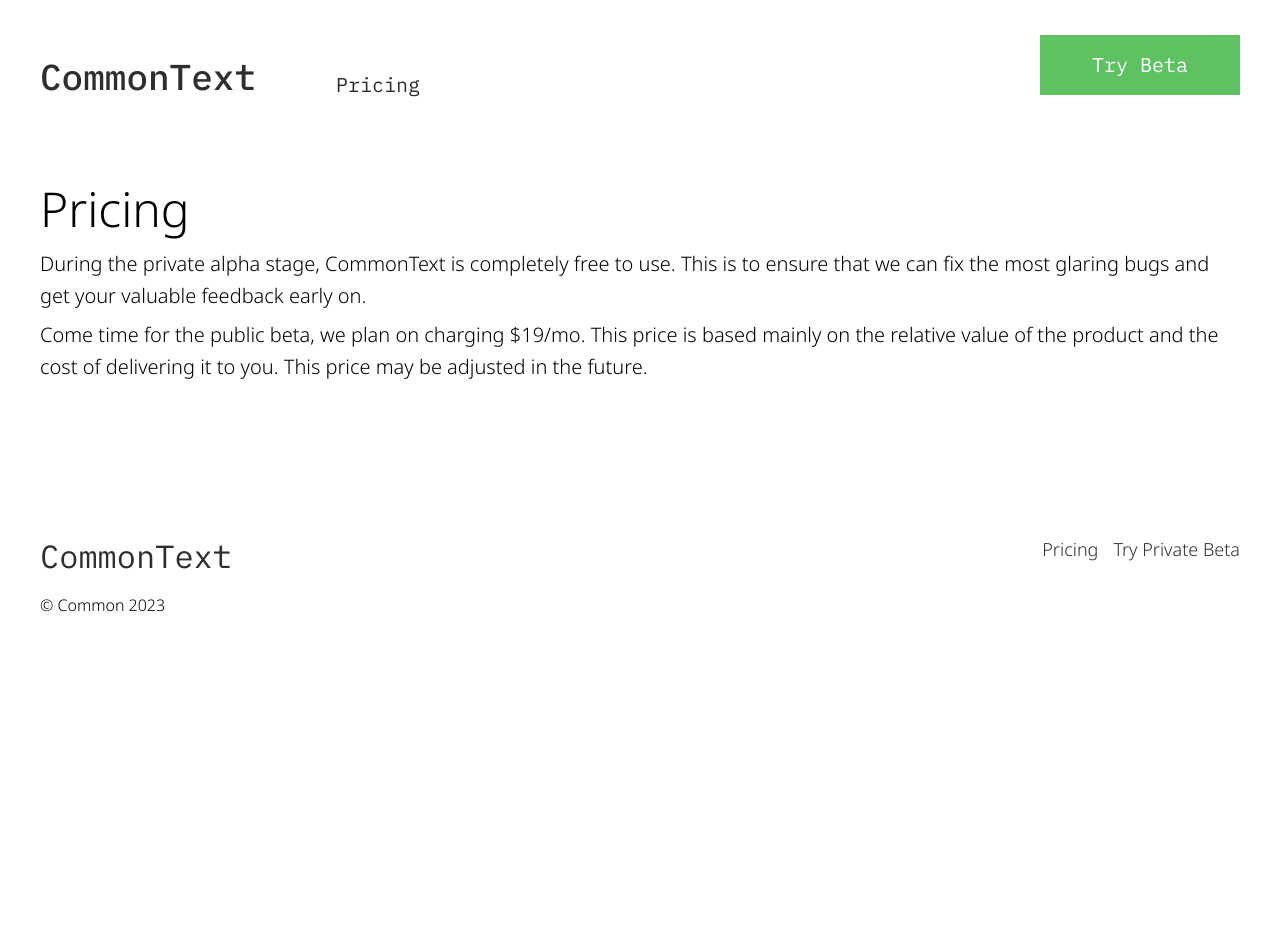
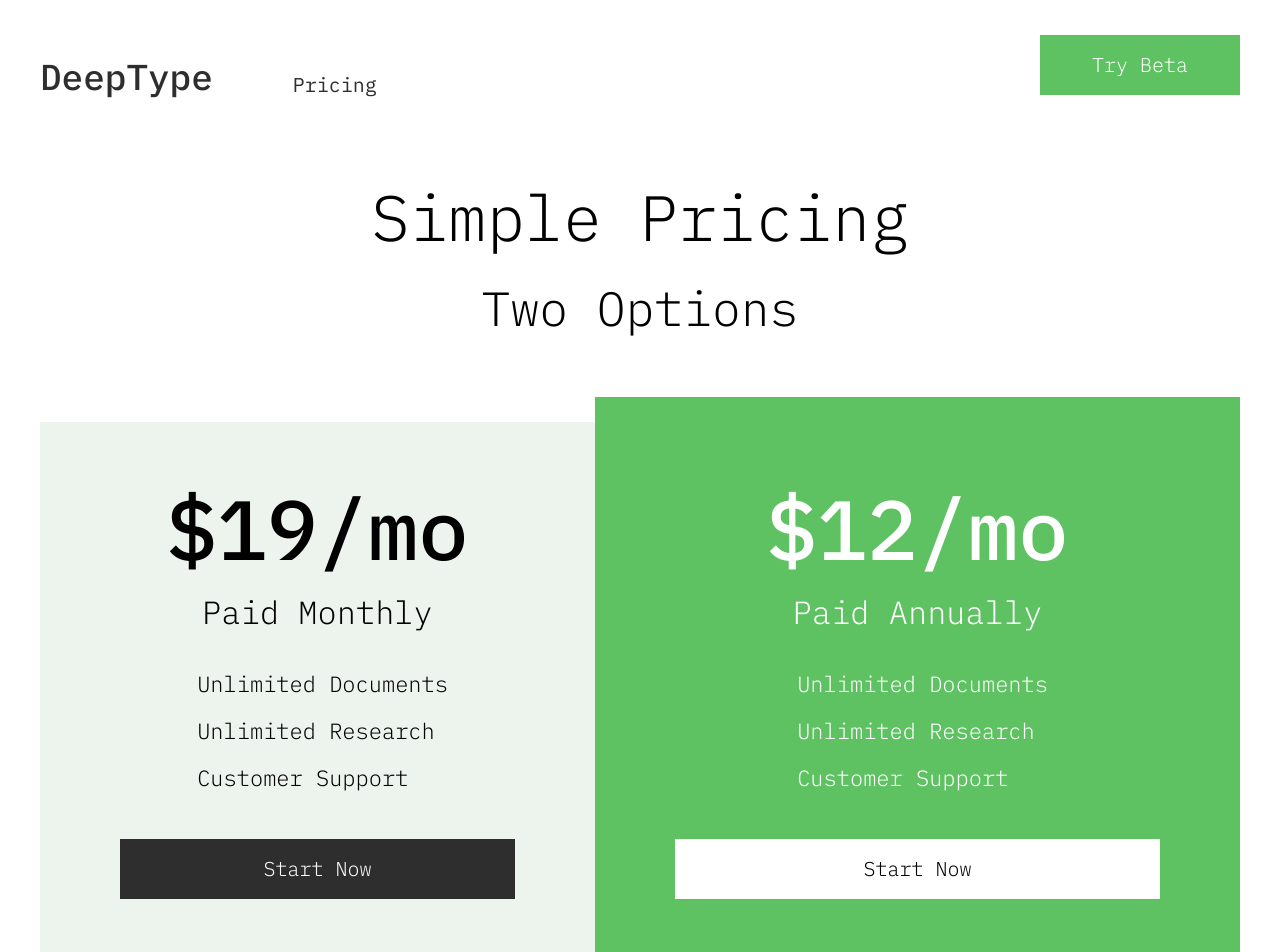
Before and after one commit to alexthegoodman/deeptype, a Next.js app in the folder packages/commontext-web/: page /pricing in a window 1280 px wide. Shown: the top 952 px of the page. Before the commit the page ends 800 px from the top, so only its background shows below. Built offline with nearby package versions, Linux system fonts and the light colour scheme; no server answers.

Commit message:
wip pricing page

```diff
--- /dev/null
+++ b/packages/commontext-web/app/(site)/pricing/page.module.scss
@@ -0,0 +1,62 @@
+@import "../../variables.scss";
+@import "../../shared.scss";
+
+.introHero {
+  .introHeroInner {
+    text-align: center;
+    padding: 90px 0 90px 0;
+
+    h1 {
+      font-size: 64px;
+      margin-bottom: 35px;
+    }
+    h2 {
+      font-size: 48px;
+    }
+  }
+}
+
+.pricingInfo {
+  margin-bottom: 90px;
+
+  .pricingInfoInner {
+    display: flex;
+    flex-direction: row;
+    width: $desktop;
+    margin: 0 auto;
+
+    .left,
+    .right {
+      text-align: center;
+    }
+
+    .left {
+      padding: 65px 80px;
+      background-color: $lightGreenGrey;
+      width: 50%;
+
+      a {
+        background: $blackish;
+        margin-top: 50px;
+      }
+    }
+    .right {
+      padding: 90px 80px 65px 80px;
+      background-color: $green1;
+      margin-top: -25px;
+      margin-bottom: -25px;
+      width: calc(50% + 100px);
+
+      h3,
+      h4,
+      ul li {
+        color: white;
+      }
+      a {
+        background: white;
+        color: black;
+        margin-top: 50px;
+      }
+    }
+  }
+}
--- a/packages/commontext-web/app/(site)/pricing/page.tsx
+++ b/packages/commontext-web/app/(site)/pricing/page.tsx
@@ -1,28 +1,37 @@
-import InfoSection from "../../../components/InfoSection/InfoSection";
+import PricingItem from "../../../components/PricingItem/PricingItem";
 import SiteFooter from "../../../components/SiteFooter/SiteFooter";
 import SiteHeader from "../../../components/SiteHeader/SiteHeader";
+
+import styles from "./page.module.scss";
+
+import { IBM_Plex_Mono } from "@next/font/google";
+
+const ibmPlexMono = IBM_Plex_Mono({
+  subsets: ["latin"],
+  weight: ["300", "400", "500"],
+});
 
 export default function Pricing() {
   return (
     <>
       <SiteHeader />
-      <main>
-        <InfoSection>
-          <>
-            <h1>Pricing</h1>
-            <p>
-              During the private alpha stage, CommonText is completely free to
-              use. This is to ensure that we can fix the most glaring bugs and
-              get your valuable feedback early on.
-            </p>
-            <p>
-              Come time for the public beta, we plan on charging $19/mo. This
-              price is based mainly on the relative value of the product and the
-              cost of delivering it to you. This price may be adjusted in the
-              future.
-            </p>
-          </>
-        </InfoSection>
+      <main className={ibmPlexMono.className}>
+        <section className={styles.introHero}>
+          <div className={styles.introHeroInner}>
+            <h1>Simple Pricing</h1>
+            <h2>Two Options</h2>
+          </div>
+        </section>
+        <section className={styles.pricingInfo}>
+          <div className={styles.pricingInfoInner}>
+            <div className={styles.left}>
+              <PricingItem price={19} frequency="Monthly" />
+            </div>
+            <div className={styles.right}>
+              <PricingItem price={12} frequency="Annually" />
+            </div>
+          </div>
+        </section>
       </main>
       <SiteFooter />
     </>
--- /dev/null
+++ b/packages/commontext-web/components/PricingItem/PricingItem.d.ts
@@ -0,0 +1 @@
+export interface PricingItemProps {}
--- /dev/null
+++ b/packages/commontext-web/components/PricingItem/PricingItem.module.scss
@@ -0,0 +1,37 @@
+@import "../../app/variables.scss";
+@import "../../app/shared.scss";
+
+.pricingItem {
+  .pricingItemInner {
+    h3 {
+      font-size: 84px;
+      font-weight: 500;
+      margin-bottom: 25px;
+    }
+    h4 {
+      font-size: 32px;
+      margin-bottom: 35px;
+    }
+    ul {
+      list-style: none;
+      margin: 0;
+      padding: 0;
+      width: fit-content;
+      margin: 0 auto;
+
+      li {
+        text-align: left;
+        font-size: 22px;
+        margin-bottom: 15px;
+
+        i {
+          font-size: 32px;
+          vertical-align: bottom;
+          position: relative;
+          top: 4px;
+          margin-right: 10px;
+        }
+      }
+    }
+  }
+}
--- /dev/null
+++ b/packages/commontext-web/components/PricingItem/PricingItem.tsx
@@ -0,0 +1,38 @@
+import * as React from "react";
+
+import styles from "./PricingItem.module.scss";
+
+import { PricingItemProps } from "./PricingItem.d";
+
+const PricingItem: React.FC<PricingItemProps> = ({
+  price = 0,
+  frequency = "",
+}) => {
+  return (
+    <section className={styles.pricingItem}>
+      <div className={styles.pricingItemInner}>
+        <h3>${price}/mo</h3>
+        <h4>Paid {frequency}</h4>
+        <ul>
+          <li>
+            <i className="ph-check-circle-thin"></i>
+            <span>Unlimited Documents</span>
+          </li>
+          <li>
+            <i className="ph-check-circle-thin"></i>
+            <span>Unlimited Research</span>
+          </li>
+          <li>
+            <i className="ph-check-circle-thin"></i>
+            <span>Customer Support</span>
+          </li>
+        </ul>
+        <a href="#!" className={styles.btn}>
+          Start Now
+        </a>
+      </div>
+    </section>
+  );
+};
+
+export default PricingItem;
--- a/packages/commontext-web/components/SiteHeader/SiteHeader.tsx
+++ b/packages/commontext-web/components/SiteHeader/SiteHeader.tsx
@@ -21,7 +21,7 @@
       <div className={styles.siteHeaderInner}>
         <div className={styles.left}>
           <div className={`${styles.brand}`}>
-            <Link href="/">CommonText</Link>
+            <Link href="/">DeepType</Link>
           </div>
           <nav className={styles.navigation}>
             <ul>
```
